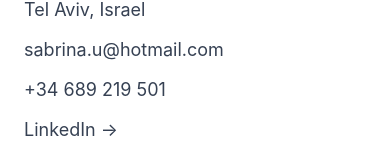
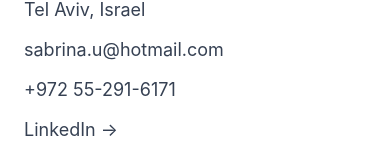
Before and after one commit to sabrinauderman/portfolio, a React (Vite) app: page / in a window 390 px wide. Shown: the part 3244-3410 px from the top of the page. Built offline with nearby package versions, Linux system fonts and the light colour scheme.

Commit message:
Contact: use Israeli phone number
Co-Authored-By: Claude Opus 5.5 <noreply@anthropic.com>

```diff
--- a/src/app/pages/HomePage.tsx
+++ b/src/app/pages/HomePage.tsx
@@ -240,10 +240,10 @@ export function HomePage() {
                 sabrina.u@hotmail.com
               </a>
               <a
-                href="tel:+34689219501"
+                href="tel:+972552916171"
                 className="block hover:text-gray-900 transition-colors"
               >
-                +34 689 219 501
+                +972 55-291-6171
               </a>
               <a
                 href="https://www.linkedin.com/in/sabrina-uderman-979933206"
```
